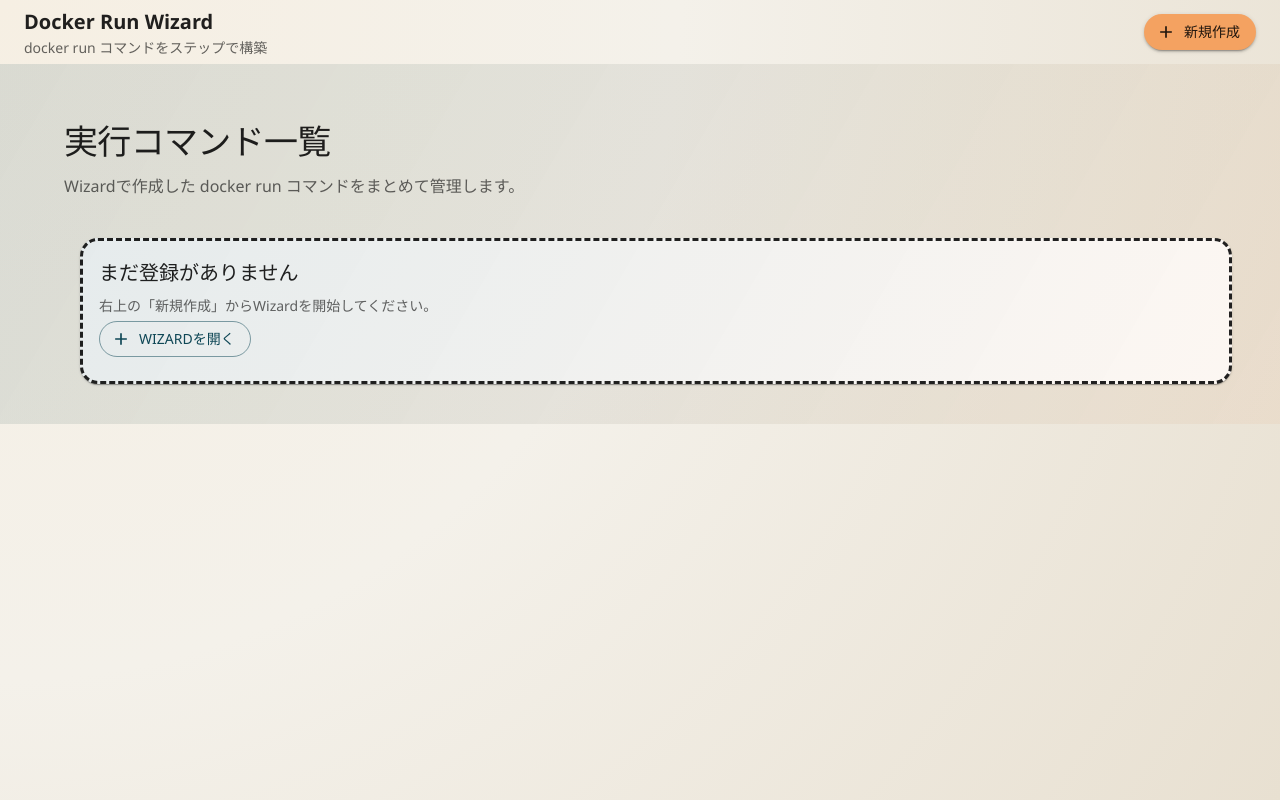
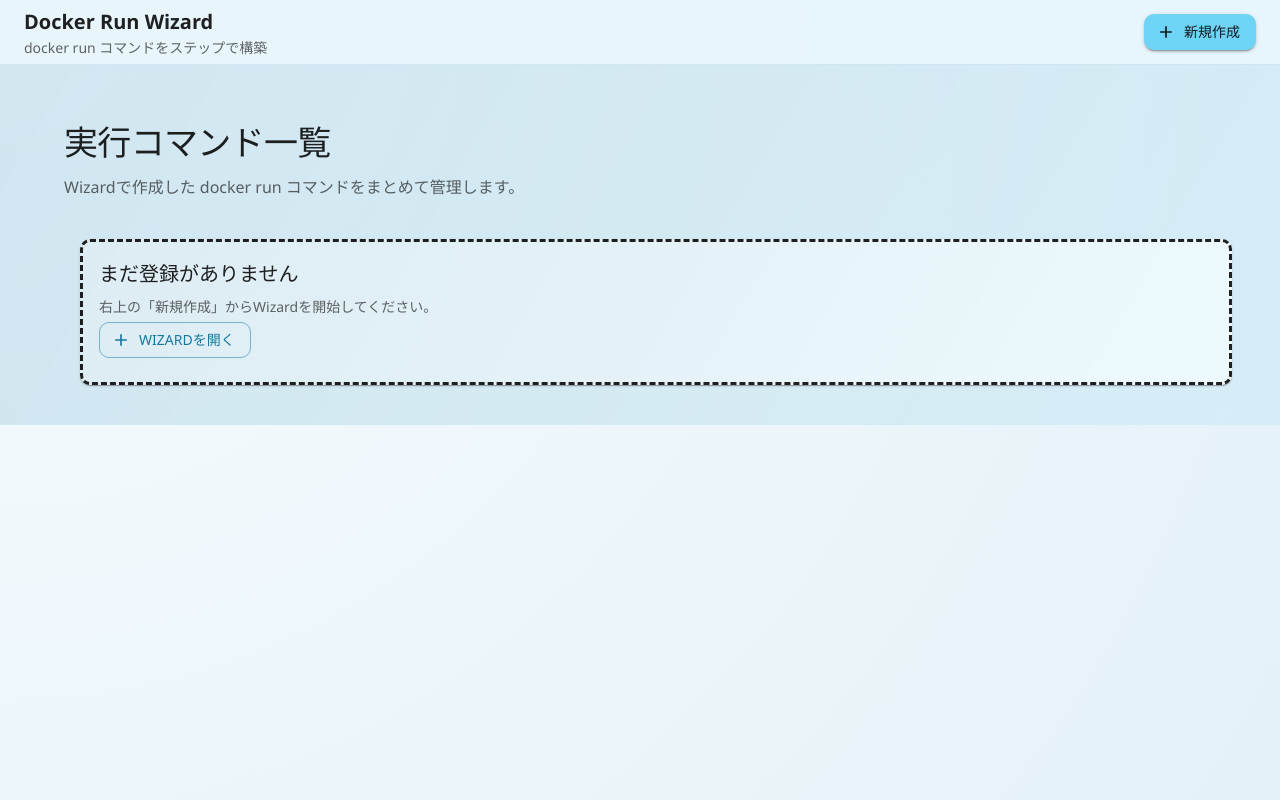
Before and after one commit to cha84rakanal/docker_easy_wizard, a React (Vite) app: page / in a window 1280 px wide. Built offline with nearby package versions, Linux system fonts and the light colour scheme.

Commit message:
change design

```diff
--- a/src/App.tsx
+++ b/src/App.tsx
@@ -19,7 +19,16 @@
 
   return (
     <Box className="app-shell">
-      <AppBar position="sticky" color="transparent" elevation={0}>
+      <AppBar
+        position="sticky"
+        color="transparent"
+        elevation={0}
+        sx={{
+          backgroundColor: "rgba(231, 245, 252, 0.9)",
+          backdropFilter: "blur(10px)",
+          borderBottom: "1px solid rgba(27, 127, 167, 0.12)",
+        }}
+      >
         <Toolbar sx={{ justifyContent: "space-between" }}>
           <Box>
             <Typography variant="h6">Docker Run Wizard</Typography>
--- a/src/index.css
+++ b/src/index.css
@@ -9,7 +9,7 @@
 body {
   margin: 0;
   min-height: 100vh;
-  background: radial-gradient(circle at top left, #f6efe3 0%, #f4f1ea 45%, #e8e0d1 100%);
+  background: radial-gradient(circle at top left, #f6fbff 0%, #eef7fb 45%, #e4f1f8 100%);
 }
 
 .app-shell {
@@ -28,7 +28,7 @@
   content: "";
   position: absolute;
   inset: 0;
-  background: linear-gradient(120deg, rgba(15, 76, 92, 0.12), rgba(244, 162, 97, 0.08));
+  background: linear-gradient(120deg, rgba(27, 127, 167, 0.16), rgba(111, 211, 245, 0.12));
   mix-blend-mode: multiply;
   pointer-events: none;
 }
--- a/src/theme.ts
+++ b/src/theme.ts
@@ -4,14 +4,17 @@
   palette: {
     mode: "light",
     primary: {
-      main: "#0f4c5c",
+      main: "#1b7fa7",
     },
     secondary: {
-      main: "#f4a261",
+      main: "#6fd3f5",
     },
     background: {
-      default: "#f4f1ea",
+      default: "#eef7fb",
       paper: "#ffffff",
+    },
+    info: {
+      main: "#2b95bf",
     },
   },
   typography: {
@@ -25,6 +28,6 @@
     },
   },
   shape: {
-    borderRadius: 18,
+    borderRadius: 10,
   },
 });
```
